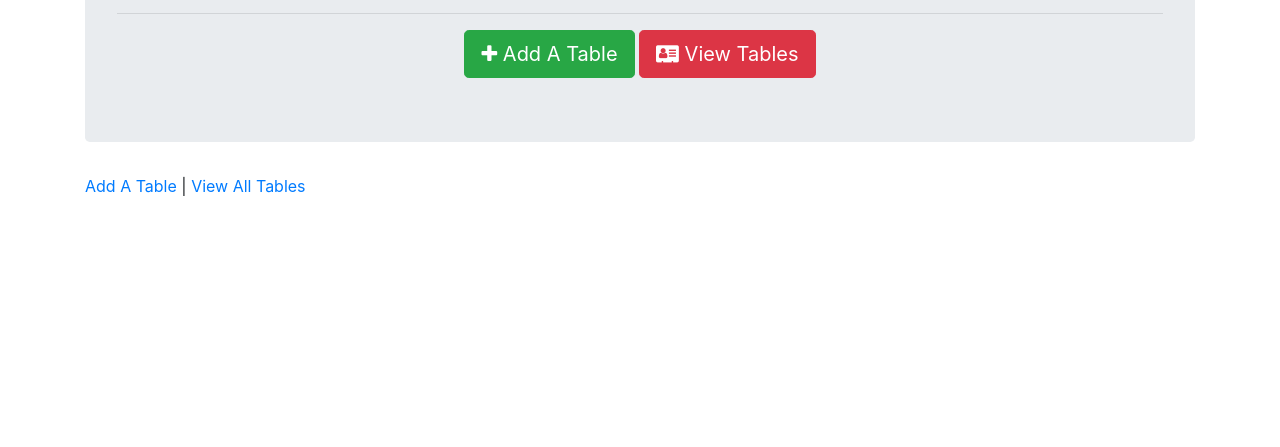
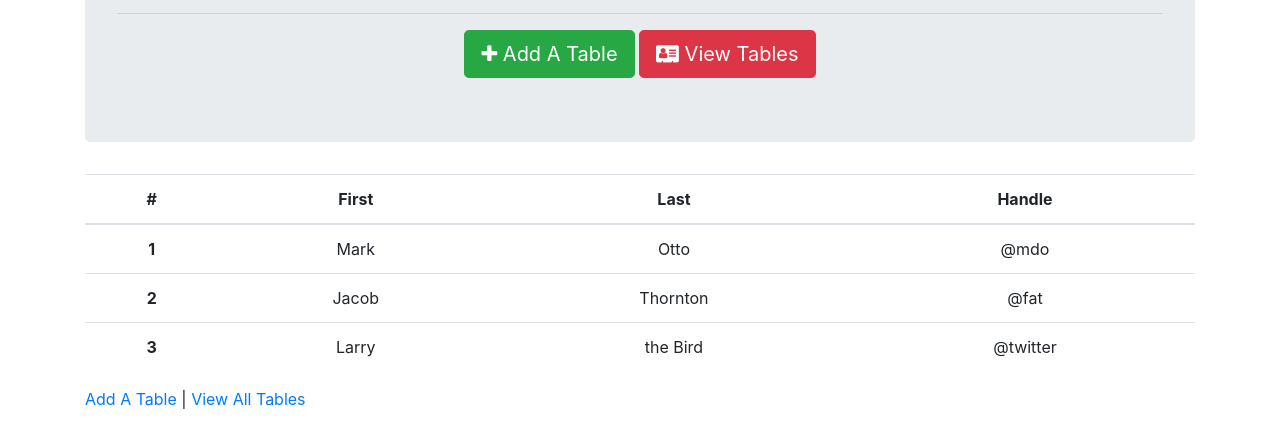
Before and after one commit to aMeizing1125/Hot-Restaurant, a website: page view.html in a window 1280 px wide. Shown: the part 157-604 px from the top of the page. Drawn offline with nearby package versions, Linux system fonts and the light colour scheme.

Commit message:
added a table to view.html we just need to tweak it for the assignment now

```diff
--- a/view.html
+++ b/view.html
@@ -24,7 +24,39 @@
             <a href="/api/characters"><button class="btn btn-danger btn-lg"><span class="fa fa-vcard"></span> View
                     Tables </button></a>
         </div>
-    <a href="./table.html">Add A Table</a> | <a href="./view.html">View All Tables</a>
+
+        <table class="table text-center">
+            <thead>
+                <tr>
+                    <th scope="col">#</th>
+                    <th scope="col">First</th>
+                    <th scope="col">Last</th>
+                    <th scope="col">Handle</th>
+                </tr>
+            </thead>
+            <tbody>
+                <tr>
+                    <th scope="row">1</th>
+                    <td>Mark</td>
+                    <td>Otto</td>
+                    <td>@mdo</td>
+                </tr>
+                <tr>
+                    <th scope="row">2</th>
+                    <td>Jacob</td>
+                    <td>Thornton</td>
+                    <td>@fat</td>
+                </tr>
+                <tr>
+                    <th scope="row">3</th>
+                    <td>Larry</td>
+                    <td>the Bird</td>
+                    <td>@twitter</td>
+                </tr>
+            </tbody>
+        </table>
+
+        <a href="./table.html">Add A Table</a> | <a href="./view.html">View All Tables</a>
     </div>
 
     <script type="text/javascript">
```
Also changed, not shown: index.html (+0 -41 lines).
